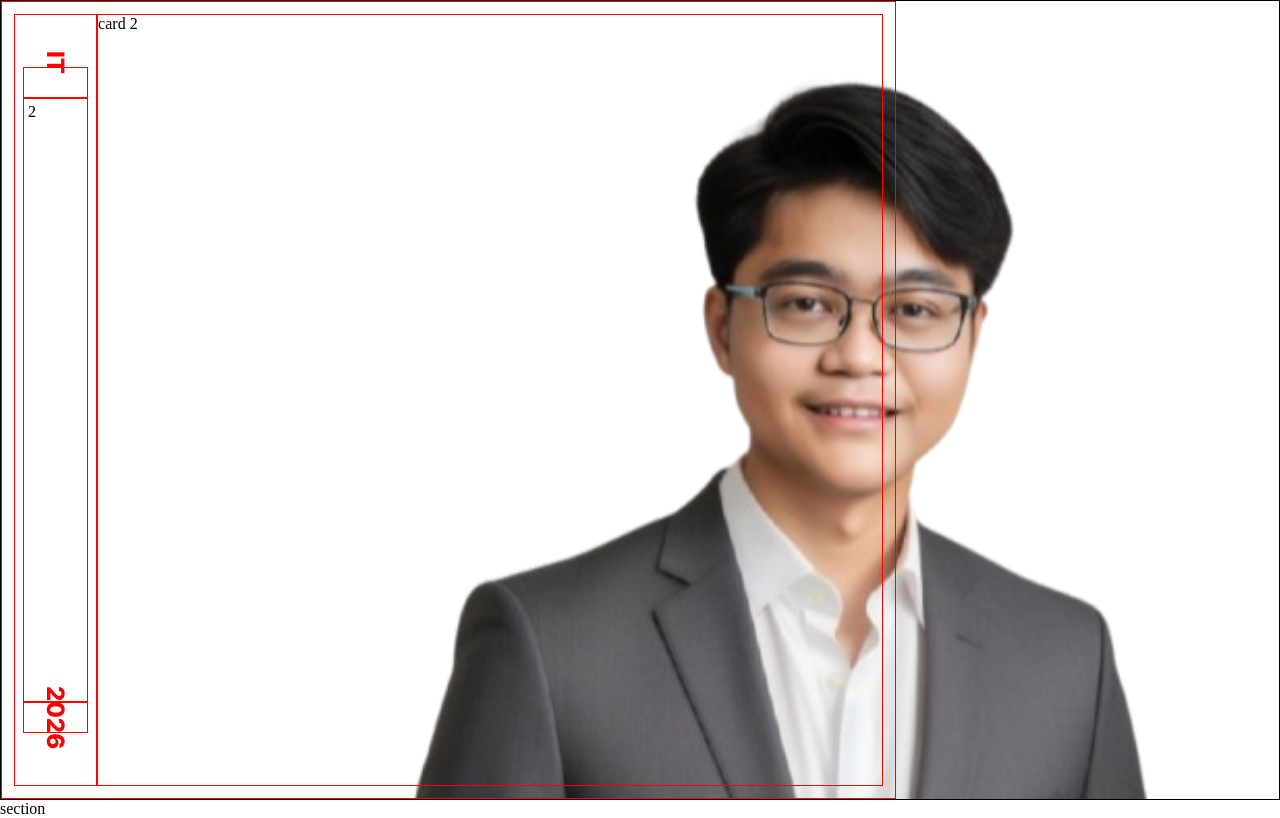
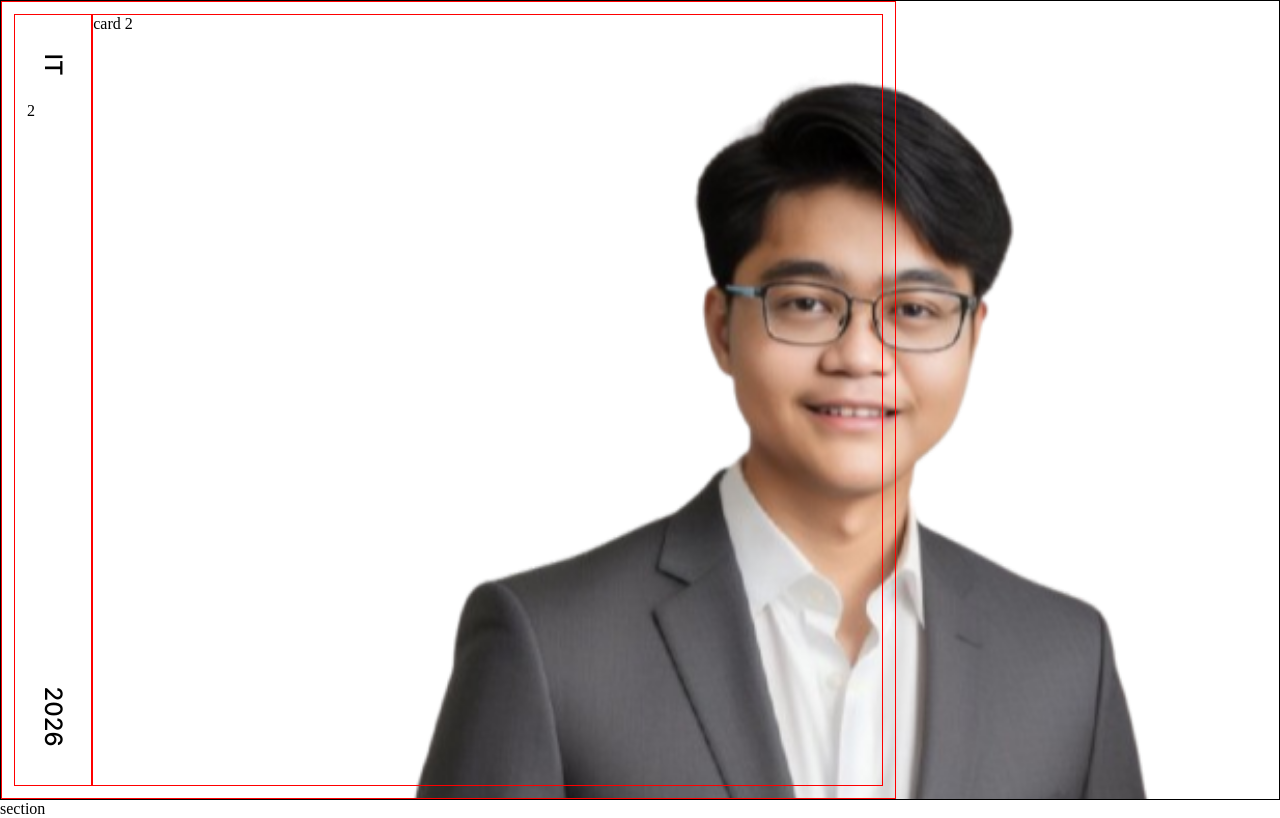
Before and after one commit to sudo-stanly/Portfolio, a React (Vite) app: page / in a window 1280 px wide. Built offline with nearby package versions, Linux system fonts and the light colour scheme.

Commit message:
root palettes

```diff
--- a/index.html
+++ b/index.html
@@ -5,9 +5,16 @@
     <link rel="icon" type="image/svg+xml" href="/favicon.svg" />
     <meta name="viewport" content="width=device-width, initial-scale=1.0" />
     <title>web-portfolio</title>
+
     <link rel="preconnect" href="https://fonts.googleapis.com">
     <link rel="preconnect" href="https://fonts.gstatic.com" crossorigin>
     <link href="https://fonts.googleapis.com/css2?family=Inter:ital,opsz,wght@0,14..32,100..900;1,14..32,100..900&display=swap" rel="stylesheet">
+
+    <link rel="preconnect" href="https://fonts.googleapis.com">
+    <link rel="preconnect" href="https://fonts.gstatic.com" crossorigin>
+    <link href="https://fonts.googleapis.com/css2?family=Inter:ital,opsz,wght@0,14..32,100..900;1,14..32,100..900&family=Istok+Web:ital,wght@0,400;0,700;1,400;1,700&display=swap" rel="stylesheet">
+
+
   </head>
   <body>
     <div id="root"></div>
--- a/src/index.css
+++ b/src/index.css
@@ -1,13 +1,12 @@
 :root {
-  --primary-color: #FFFFFF;
-  --secondary-color: #d23331;
+  --bg-primary:#FFFFFF;
+  --bg-secondary: #151414;
+  --text-primary: #A7A7A7;
+  --text-secondary: #121212;
+  --text-tertiary: #EF3054;
   --success: #0CCE6B;
   --warning: #F8C537;
   --error: #ED254E;
-  --light-grey: #312F2F;
-  --mid-grey: #22181C;
-  --dark-grey: #0C0C0C;
-  --dark: #000000;
   --shadow: 0px 2px 6px 0px rgba(136, 136, 136, 0.331);
 }
 
@@ -78,15 +77,11 @@
   flex-direction: column;
   justify-content: center;
 }
-main .hero .BOX .card:nth-child(1) .box {
-  border: 1px solid red;
-}
 main .hero .BOX .card:nth-child(1) .box:nth-child(1) p, main .hero .BOX .card:nth-child(1) .box:nth-child(3) p {
   font-size: 1.5rem;
   transform: rotate(90deg);
   font-family: "Inter";
-  font-weight: 800;
-  color: red;
+  font-weight: 500;
 }
 main .hero .BOX .card:nth-child(1) .box:nth-child(2) {
   animation: slider 1s ease-in-out;
--- a/src/index.scss
+++ b/src/index.scss
@@ -1,15 +1,17 @@
 :root{
-    --primary-color: #FFFFFF;
-    --secondary-color: #d23331;
+
+    --bg-primary:#FFFFFF;
+    --bg-secondary: #151414;
+
+    --text-primary: #A7A7A7;
+    --text-secondary: #121212;
+    --text-tertiary: #EF3054;
+
 
     --success: #0CCE6B;
     --warning: #F8C537;
     --error: #ED254E;
 
-    --light-grey: #312F2F;
-    --mid-grey: #22181C;
-    --dark-grey: #0C0C0C;
-    --dark: #000000;
 
     --shadow: 0px 2px 6px 0px rgba(136, 136, 136, 0.331);
 }
@@ -99,7 +101,7 @@
 
 
                     .box{
-                        border: 1px solid red;
+                        // border: 1px solid red;
 
                         &:nth-child(1), &:nth-child(3){
 
@@ -108,9 +110,9 @@
                                 transform: rotate(90deg);
 
                                 font-family: "Inter";
-                                font-weight: 800;
+                                font-weight: 500;
                                 // font-weight: 500;
-                                color: red;
+                                // color: red;
                             }
                         }
 
```
Also changed, not shown: 1 other file (tests, documents, lock files or other folders).
